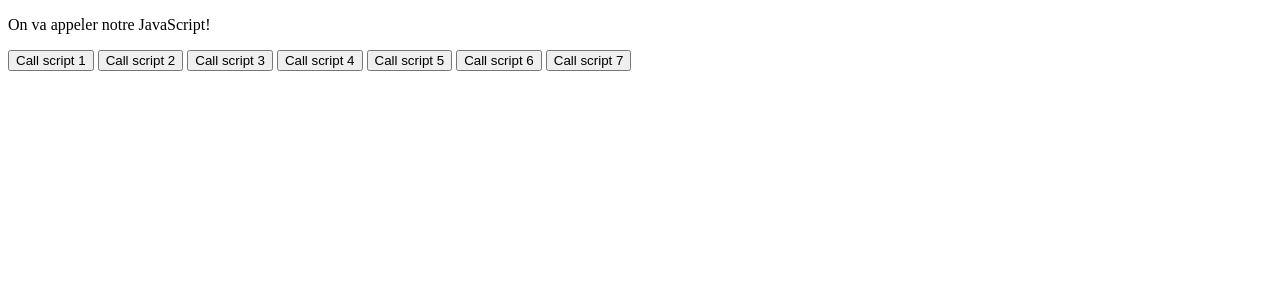
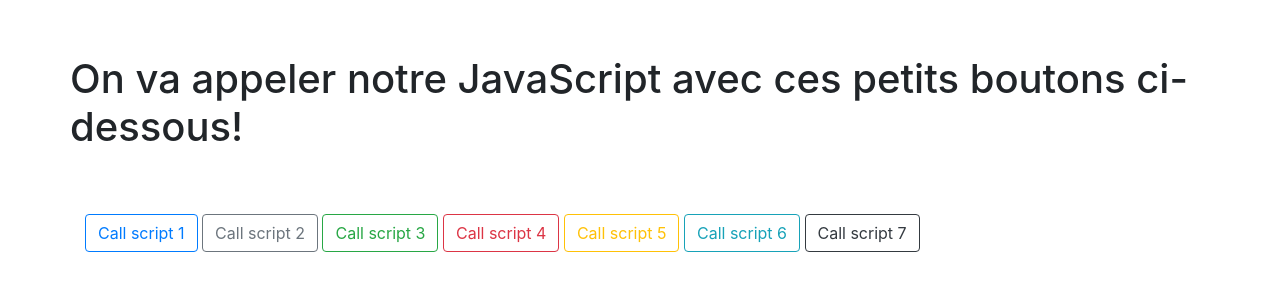
Before and after one commit to CharlesDiGI/JavaScriptBaby, a plain HTML site: page index.html in a window 1280 px wide. Drawn offline with nearby package versions, Linux system fonts and the light colour scheme.

Commit message:
update index.hmtl

```diff
--- a/index.html
+++ b/index.html
@@ -4,6 +4,9 @@
 <head>
     <meta charset="utf-8">
     <title>Projet W7D4 THP JS bim bim bim</title>
+
+    <link rel="stylesheet" href="https://stackpath.bootstrapcdn.com/bootstrap/4.3.1/css/bootstrap.min.css" integrity="sha384-ggOyR0iXCbMQv3Xipma34MD+dH/1fQ784/j6cY/iJTQUOhcWr7x9JvoRxT2MZw1T"
+        crossorigin="anonymous">
 
     <script type="text/javascript" src="script_1.js"></script>
     <script type="text/javascript" src="script_2.js"></script>
@@ -12,19 +15,22 @@
     <script type="text/javascript" src="script_5.js"></script>
     <script type="text/javascript" src="script_6.js"></script>
     <script type="text/javascript" src="script_7.js"></script>
+
 </head>
 
 <body>
-  <p>On va appeler notre JavaScript!</p>
-
-  <button onclick="script_1()">Call script 1</button>
-  <button onclick="script_2()">Call script 2</button>
-  <button onclick="script_3()">Call script 3</button>
-  <button onclick="script_4()">Call script 4</button>
-  <button onclick="script_5()">Call script 5</button>
-  <button onclick="script_6()">Call script 6</button>
-  <button onclick="script_7()">Call script 7</button>
-
+    <div class="container", style="margin-top: 55px">
+        <div class="row", style="margin-top: 55px; margin-bottom: 55px">
+            <h1>On va appeler notre JavaScript avec ces petits boutons ci-dessous!</h1>
+        </div>
+        <button class="btn btn-outline-primary" , onclick="script_1()">Call script 1</button>
+        <button class="btn btn-outline-secondary" , onclick="script_2()">Call script 2</button>
+        <button class="btn btn-outline-success" , onclick="script_3()">Call script 3</button>
+        <button class="btn btn-outline-danger" , onclick="script_4()">Call script 4</button>
+        <button class="btn btn-outline-warning" , onclick="script_5()">Call script 5</button>
+        <button class="btn btn-outline-info" , onclick="script_6()">Call script 6</button>
+        <button class="btn btn-outline-dark" , onclick="script_7()">Call script 7</button>
+    </div>
 </body>
 
 </html>
```
